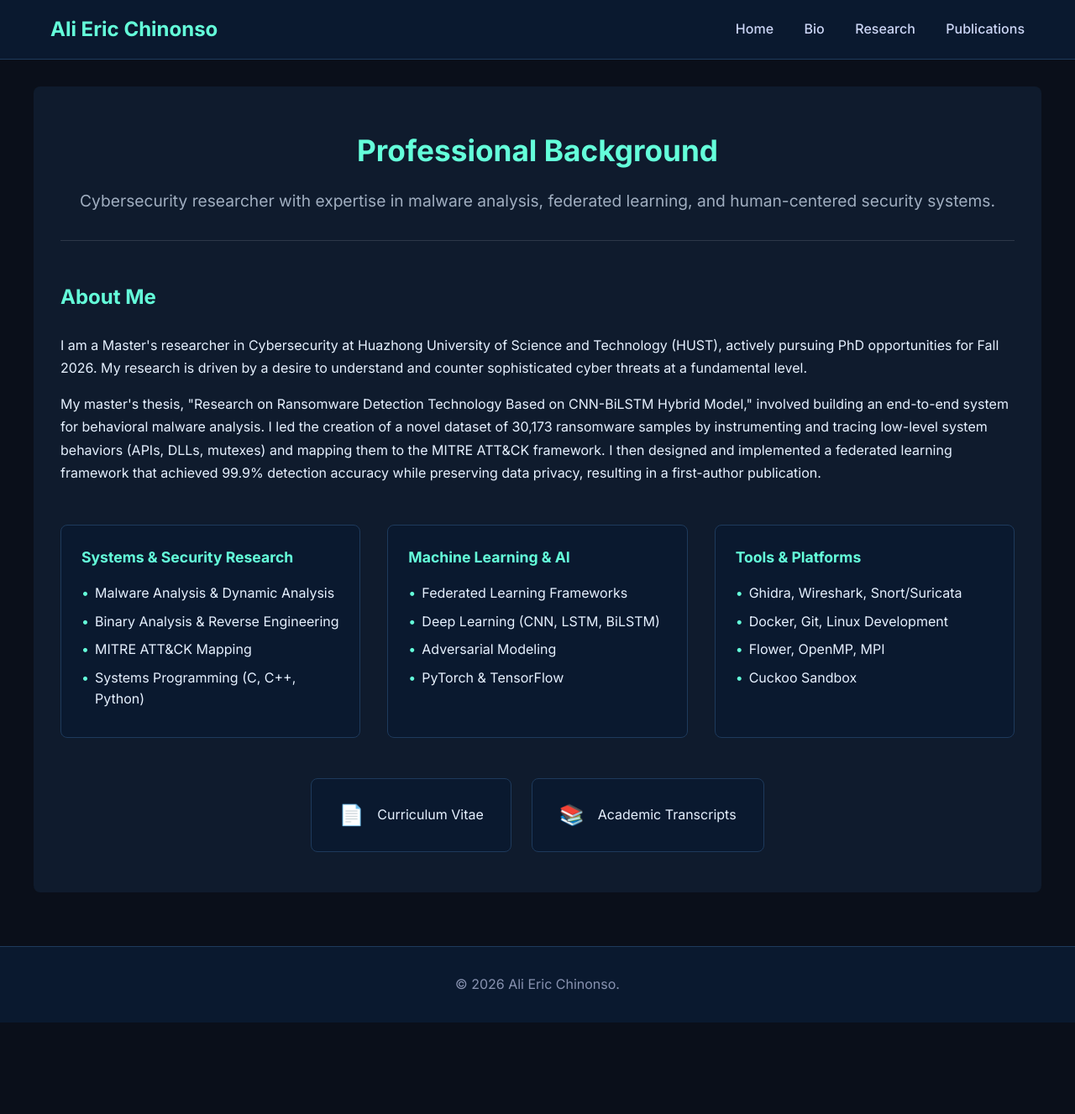
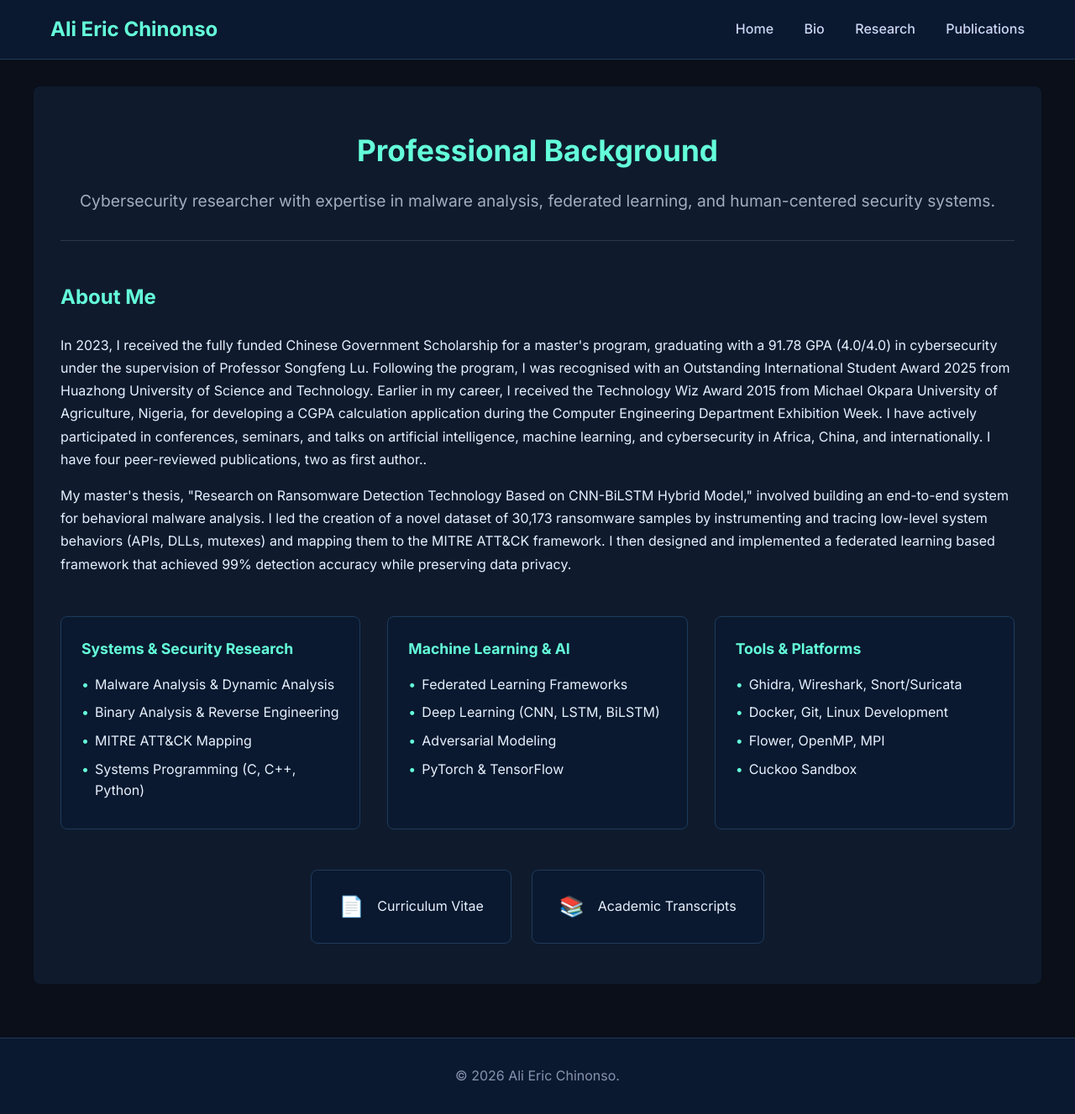
Before and after one commit to EmpireNetwork123/EmpireNetwork123.github.io, a Jekyll site: the page built from bio.md, in a window 1280 px wide and 1327 px high. Shown: the whole window at 84% size. Built offline with Jekyll 4.4.1, drawn with Linux system fonts in a browser that asks for light colours.

Commit message:
Revise bio content with new scholarship and awards
Updated bio to include recent achievements and clarify thesis work.

```diff
--- a/bio.md
+++ b/bio.md
@@ -12,8 +12,9 @@ permalink: /bio/
 <div class="bio-content">
   <div class="bio-section">
     <h3>About Me</h3>
-    <p>I am a Master's researcher in Cybersecurity at Huazhong University of Science and Technology (HUST), actively pursuing PhD opportunities for Fall 2026. My research is driven by a desire to understand and counter sophisticated cyber threats at a fundamental level.</p>
-    <p>My master's thesis, "Research on Ransomware Detection Technology Based on CNN-BiLSTM Hybrid Model," involved building an end-to-end system for behavioral malware analysis. I led the creation of a novel dataset of 30,173 ransomware samples by instrumenting and tracing low-level system behaviors (APIs, DLLs, mutexes) and mapping them to the MITRE ATT&CK framework. I then designed and implemented a federated learning framework that achieved 99.9% detection accuracy while preserving data privacy, resulting in a first-author publication.</p>
+    <p>In 2023, I received the fully funded Chinese Government Scholarship for a master's program, graduating with a 91.78 GPA (4.0/4.0) in cybersecurity under the supervision of Professor Songfeng Lu. Following the program, I was recognised with an Outstanding International Student Award 2025 from Huazhong University of Science and Technology.
+Earlier in my career, I received the Technology Wiz Award 2015 from Michael Okpara University of Agriculture, Nigeria, for developing a CGPA calculation application during the Computer Engineering Department Exhibition Week. I have actively participated in conferences, seminars, and talks on artificial intelligence, machine learning, and cybersecurity in Africa, China, and internationally. I have four peer-reviewed publications, two as first author..</p>
+    <p>My master's thesis, "Research on Ransomware Detection Technology Based on CNN-BiLSTM Hybrid Model," involved building an end-to-end system for behavioral malware analysis. I led the creation of a novel dataset of 30,173 ransomware samples by instrumenting and tracing low-level system behaviors (APIs, DLLs, mutexes) and mapping them to the MITRE ATT&CK framework. I then designed and implemented a federated learning based framework that achieved 99% detection accuracy while preserving data privacy.</p>
   </div>
 
   <div class="bio-grid">
```
